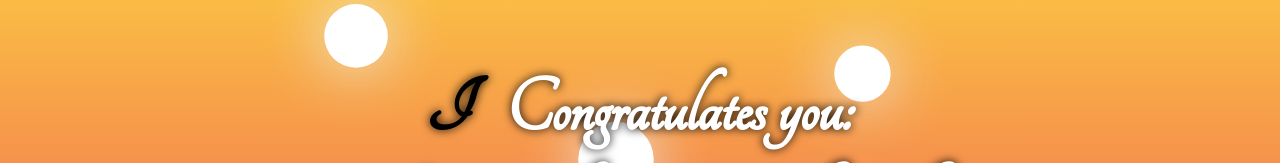
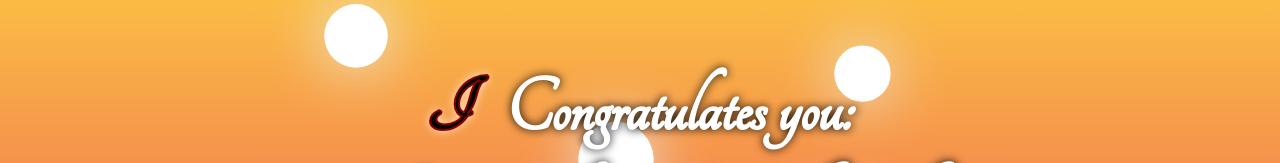
Before and after one commit to AboudAccoumeh/ramadan, a plain HTML site: page docs/index.html in a window 1280 px wide. Shown: the part 184-347 px from the top of the page. Drawn offline with Linux system fonts and the light colour scheme.

Commit message:
Update index.html

```diff
--- a/docs/index.html
+++ b/docs/index.html
@@ -54,8 +54,10 @@
 		}
 		.red{
 			color:#000;
-			text-shadow:0 0 10px #fff;
-			font-weight:900;
+			text-shadow:0 0 10px #fff !IMPORTANT;
+			font-weight:900 !IMPORTANT;
+			-webkit-text-stroke-width: 2px;
+ 			-webkit-text-stroke-color: darkred;
 		}
 		.container .mosque{
 			position:absolute;
```
